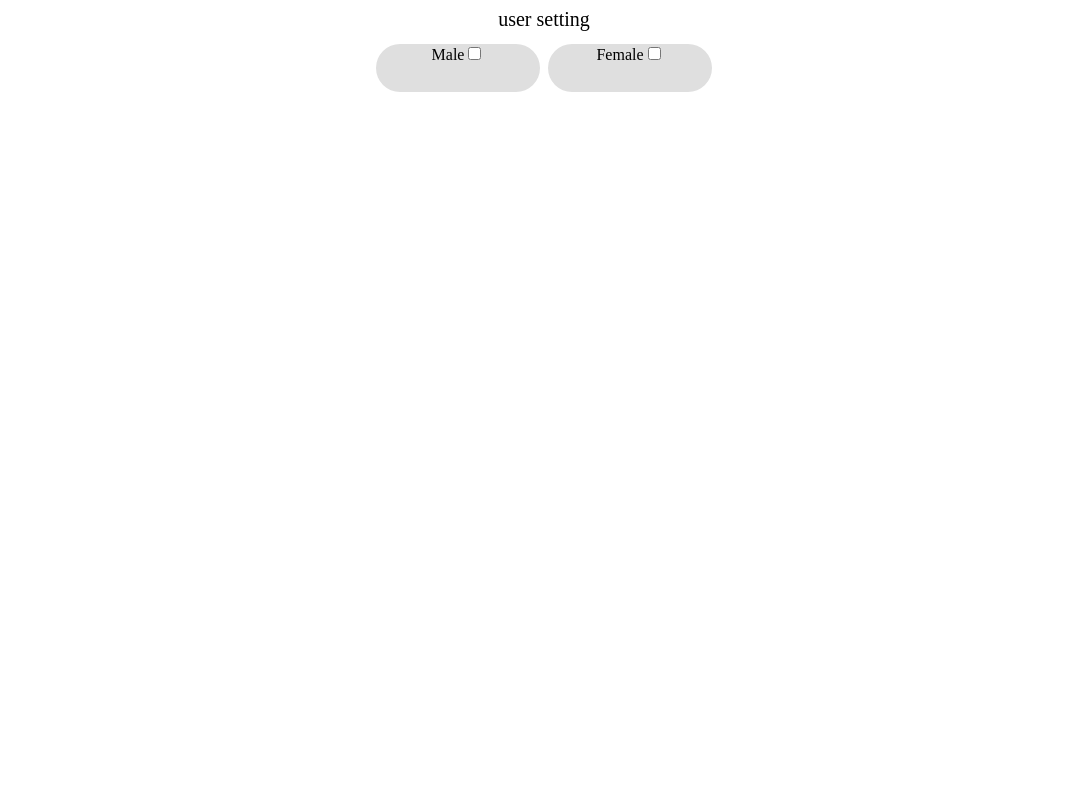
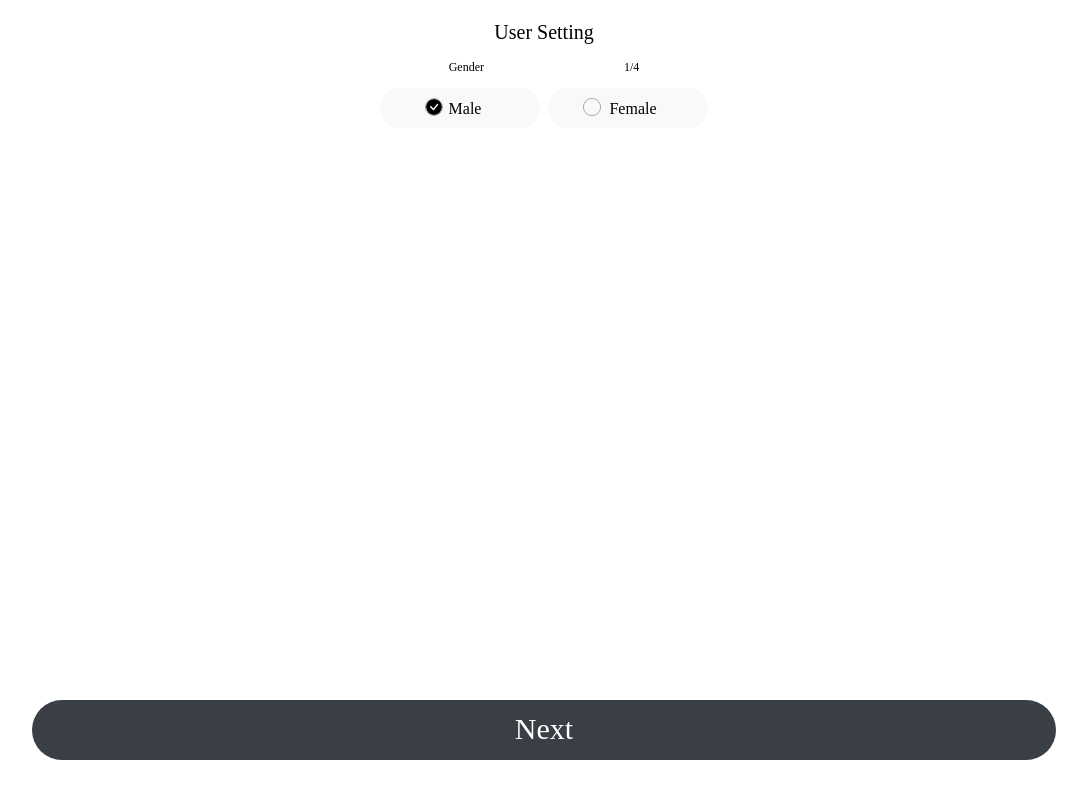
Before and after one commit to ibnue/readygo-tpo, a React (Create React App) app in the folder tpo-client/: page /setting in a window 1280 px wide. Shown: the whole page, without its empty margins (96-1183 px from the left). Built offline with nearby package versions, Linux system fonts and the light colour scheme.

Commit message:
User Setting UI

```diff
--- a/tpo-client/package.json
+++ b/tpo-client/package.json
@@ -13,6 +13,7 @@
     "eslint": "^8.16.0",
     "react": "^18.1.0",
     "react-dom": "^18.1.0",
+    "react-icons": "^4.3.1",
     "react-router-dom": "^6.3.0",
     "react-scripts": "5.0.1",
     "server": "^1.0.37",
--- a/tpo-client/src/App.tsx
+++ b/tpo-client/src/App.tsx
@@ -1,6 +1,7 @@
 import React from 'react';
 import {BrowserRouter as Router, Routes, Route} from 'react-router-dom';
 import SettingGender from "./components/SettingGender";
+import StyleSetting from "./components/StyleSetting";
 
 
 function App() {
@@ -9,6 +10,7 @@ function App() {
           <Router>
             <Routes>
                 <Route path='/setting' element={ <SettingGender/> } />
+                <Route path='/style' element={ <StyleSetting />} />
             </Routes>
           </Router>
       </div>
--- a/tpo-client/src/components/SettingGender.tsx
+++ b/tpo-client/src/components/SettingGender.tsx
@@ -1,11 +1,29 @@
 import React from 'react'
 import exp from "constants";
 import styled from "styled-components";
+import {BsCheckCircleFill as Checkbox} from 'react-icons/bs'
 
 
 const Header = styled.header`
   text-align: center;
-    font-size: 20px;
+  font-size: 20px;
+  font-weight: 500;
+  height: 52px;
+  span{
+    position: relative;
+    top: 13px;
+  }
+`;
+
+const SettingTitle = styled.div`
+  display: flex;
+  text-align: center;
+  justify-content: center;
+  gap: 140px;
+
+  span{
+    font-size: 12px;
+  }
 `;
 
 const InputContainer = styled.div`
@@ -16,36 +34,93 @@ const InputContainer = styled.div`
   padding: 13px 16px;
   gap: 8px;
 
+  footer{
+    position: fixed;
+    bottom: 40px;
+    background-color: #3A3F45;
+    color: white;
+    border-radius: 30px;
+    width: 80%;
+    height: 60px;
+
+    span{
+      font-size: 30px;
+      position: relative;
+      top: 12px;
+    }
+  }
+
 `;
 
 const MaleWrap = styled.div`
-  width: 164px;
-  height: 48px;
-  background-color: #DFDFDF;
+  width: 160px;
+  height: 40px;
+  background-color: #F9F9F9;
   border-radius: 30px;
+
+  .check-box{
+    position: relative;
+    right: 10px;
+    top: 10px;
+    color: black; // 클릭 이벤트 발생시 #F9F9F9 컬러에서 -> black 컬로 변경
+    border: 1px solid #A1A1A1;
+    border-radius: 10px;
+  }
+
+  span{
+    position: relative;
+    top: 8px;
+    right: 4px;
+  }
 `;
+
 const FemaleWrap = styled.div`
-  width: 164px;
-  height: 48px;
-  background-color: #DFDFDF;
+  width: 160px;
+  height: 40px;
+  background-color: #F9F9F9;
   border-radius: 30px;
+
+  .check-box{
+    position: relative;
+    right: 12px;
+    top: 10px;
+    color: #F9F9F9;
+    border: 1px solid #A1A1A1;
+    border-radius: 10px;
+  }
+
+  span{
+    position: relative;
+    top: 8px;
+    right: 4px;
+  }
 `;
+
 
 
 
 function SettingGender() {
     return(
         <div>
-            <Header>user setting</Header>
+            <Header>
+                <span>User Setting</span>
+            </Header>
+            <SettingTitle>
+                <span>Gender</span>
+                <span>1/4</span>
+            </SettingTitle>
             <InputContainer>
                 <MaleWrap>
+                    <Checkbox className='check-box'/>
                     <span>Male</span>
-                    <input type='checkbox'/>
                 </MaleWrap>
                 <FemaleWrap>
+                    <Checkbox className='check-box'/>
                     <span>Female</span>
-                    <input type='checkbox'/>
                 </FemaleWrap>
+                <footer>
+                    <span>Next</span>
+                </footer>
             </InputContainer>
         </div>
     )
--- /dev/null
+++ b/tpo-client/src/components/StyleSetting.tsx
@@ -0,0 +1,109 @@
+import React, {useState} from 'react'
+import styled from "styled-components";
+import {BsCheckCircleFill as Checkbox} from "react-icons/bs";
+
+
+const Header = styled.header`
+  text-align: center;
+  font-size: 20px;
+  font-weight: 500;
+  height: 52px;
+
+  span{
+    position: relative;
+    top: 13px;
+  }
+`;
+
+const SettingTitle = styled.div`
+  display: flex;
+  text-align: center;
+  justify-content: center;
+  gap: 236px;
+
+  span{
+    font-size: 12px;
+  }
+`;
+
+const SelectStyledWrapper = styled.div`
+  display: flex;
+  flex-direction: column;
+  align-items: center;
+
+`;
+
+const StyleOptions = styled.div`
+  margin: 10px;
+  width: 335px;
+  height: 48px;
+  background-color: #F9F9F9;
+  border-radius: 100px;
+
+
+  .check-box{
+    font-size: 10px;
+    position: relative;
+    top: 32%;
+    left: 5%;
+    color: #F9F9F9;
+    border: 1px solid #A1A1A1;
+    border-radius: 10px;
+  }
+
+  span{
+    position: relative;
+    top: 15px;
+    left: 28px;
+  }
+`
+const FooterWrap = styled.footer`
+  display: flex;
+  justify-content: center;
+  background-color: #3A3F45;
+  border-radius: 100px;
+  width: 80%;
+  height: 52px;
+  position: fixed;
+  bottom: 40px;
+
+  div{
+    position: relative;
+    font-size: 30px;
+    color: white;
+    top: 8px;
+  }
+`;
+
+
+function StyleSetting() {
+    const [option, setOption] = useState(['Casual','Street','Office','Romantic','Sexy/Glamorous','Unique','Unisex',])
+    return(
+        <div>
+            <Header>
+                <span>User Setting</span>
+            </Header>
+            <SettingTitle>
+                <span>Gender</span>
+                <span>1/4</span>
+            </SettingTitle>
+            <SelectStyledWrapper>
+                    {option.map( (value,index) => {
+                        return(
+                            <StyleOptions>
+                                <Checkbox className='check-box'/>
+                                <span>{value}</span>
+                            </StyleOptions>
+                        )
+                    })}
+                <FooterWrap>
+                    <div>Next</div>
+                </FooterWrap>
+            </SelectStyledWrapper>
+
+
+        </div>
+    )
+}
+
+export default StyleSetting;
```
Also changed, not shown: 1 other file (tests, documents, lock files or other folders).
